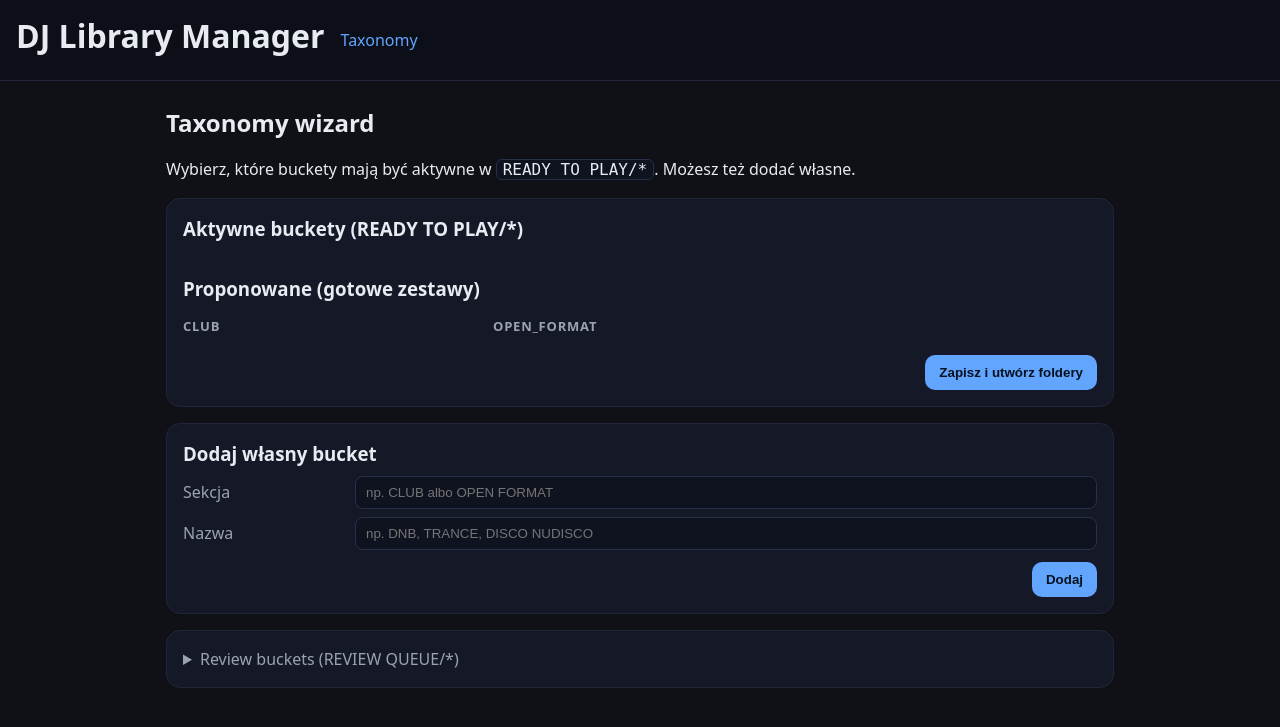
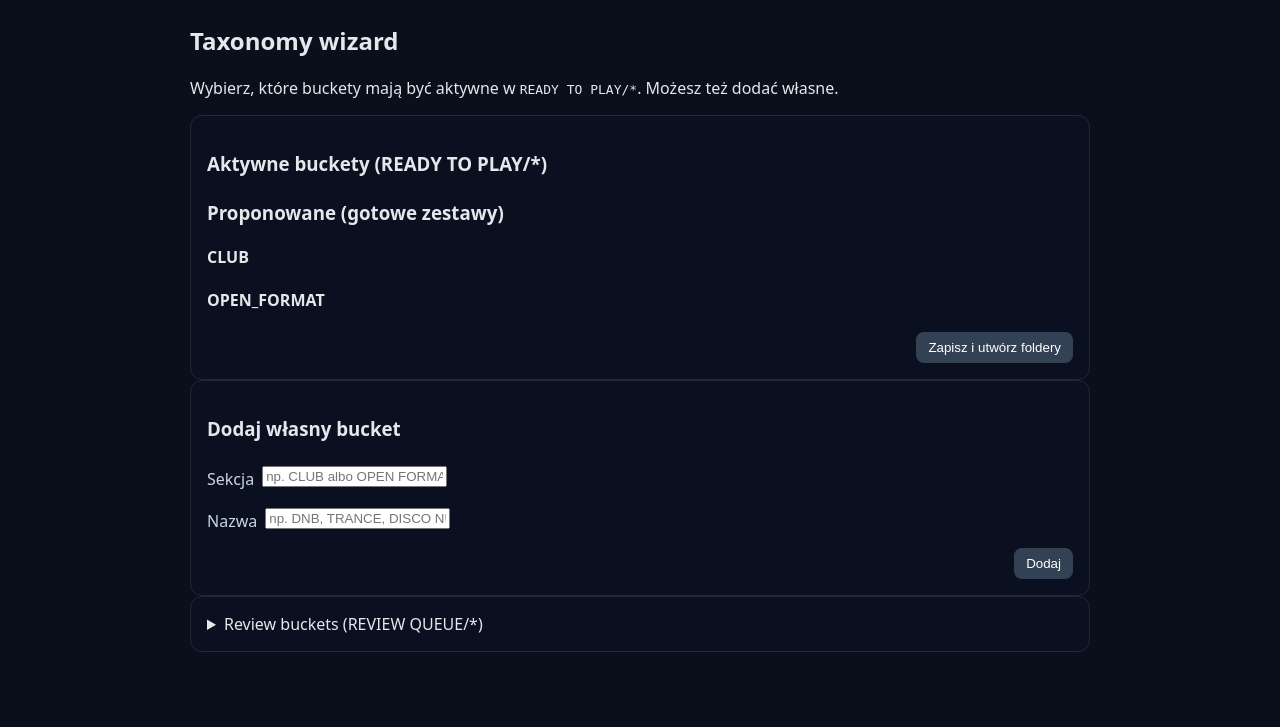
Before and after one commit to Sztuka/dj-library-manager, a FastAPI app: template webui/templates/taxonomy.html in a window 1280 px wide. Shown: the top 727 px of the page. Run offline with FastAPI, Linux system fonts and the light colour scheme; the template is opened without the code that fills it, so the values that code supplies are empty; parts of the project's set-up code (start-up, migrations or seed data) failed here and were passed over.

Commit message:
feat(web): 3-step setup wizard + STEP tasks; normalize bucket labels; templates/CSS

```diff
--- a/djlib/cli.py
+++ b/djlib/cli.py
@@ -188,6 +188,11 @@ def cmd_apply(args: argparse.Namespace) -> None:
     elif not changed and not args.dry_run:
         print("Brak pozycji do przeniesienia.")
 
+def scan_command() -> None:
+    """Funkcja wywołująca skanowanie (używana przez webapp i inne moduły)."""
+    args = argparse.Namespace()
+    cmd_scan(args)
+
 def cmd_undo(_: argparse.Namespace) -> None:
     logs = sorted(LOGS_DIR.glob("moves-*.csv"))
     if not logs:
--- a/djlib/ops.py
+++ b/djlib/ops.py
@@ -8,6 +8,10 @@ from djlib.config import READY_TO_PLAY_DIR, LOGS_DIR, CSV_PATH
 from djlib.csvdb import load_records, save_records
 from djlib.taxonomy import _read_taxonomy, _write_taxonomy, ensure_taxonomy_dirs, target_to_path
 from djlib.mover import move_with_rename, utc_now_str
+
+def ensure_taxonomy_folders() -> None:
+    """Utwórz wszystkie foldery z taksonomii."""
+    ensure_taxonomy_dirs()
 
 def rename_ready_bucket(old_rel: str, new_rel: str) -> None:
     """
--- a/webui/static/style.css
+++ b/webui/static/style.css
@@ -1,113 +1,95 @@
-:root {
-  --bg: #0f1116;
-  --card: #151927;
-  --fg: #e8ebf1;
-  --muted: #9aa3b2;
-  --accent: #61a5ff;
+body {
+  background: #0a0f1c;
+  color: #e5e7eb;
+  font-family: ui-sans-serif, system-ui, -apple-system;
 }
-* {
-  box-sizing: border-box;
+main {
+  max-width: 900px;
+  margin: 24px auto;
+  padding: 0 12px;
 }
-body {
-  margin: 0;
-  background: var(--bg);
-  color: var(--fg);
-  font: 16px/1.5 ui-sans-serif, system-ui, Segoe UI, Roboto, Helvetica, Arial;
-}
-a {
-  color: var(--accent);
-  text-decoration: none;
-}
-.topbar {
-  display: flex;
-  gap: 1rem;
-  align-items: center;
-  padding: 12px 16px;
-  background: #0c0f18;
-  border-bottom: 1px solid #20263a;
+h1 {
+  margin: 0 0 10px 0;
 }
 .container {
-  max-width: 980px;
-  margin: 24px auto;
-  padding: 0 16px;
+  display: block;
 }
+
+.flash {
+  background: #0f172a;
+  color: #a7f3d0;
+  padding: 10px 12px;
+  border-radius: 10px;
+  margin: 10px 0;
+  border: 1px solid #1f2937;
+}
+
+.steps {
+  display: flex;
+  gap: 8px;
+  margin: 12px 0 18px;
+  flex-wrap: wrap;
+}
+.step {
+  padding: 6px 12px;
+  border-radius: 999px;
+  background: #111827;
+  color: #9ca3af;
+  border: 1px solid #1f2937;
+}
+.step.active {
+  background: #2563eb;
+  color: white;
+  border-color: #2563eb;
+}
+
 .card {
-  background: var(--card);
-  border: 1px solid #20263a;
-  border-radius: 14px;
+  background: #0b1020;
   padding: 16px;
-  margin: 16px 0;
-}
-h1,
-h2,
-h3,
-h4 {
-  margin: 0 0 8px;
-}
-.grid {
-  display: grid;
-  grid-template-columns: repeat(auto-fill, minmax(220px, 1fr));
-  gap: 8px 16px;
-  margin-top: 8px;
-}
-section > h4 {
-  color: var(--muted);
-  font-size: 13px;
-  text-transform: uppercase;
-  letter-spacing: 0.06em;
-  margin: 6px 0;
-}
-.check {
-  display: flex;
-  align-items: center;
-  gap: 8px;
-  padding: 6px 8px;
-  border-radius: 8px;
-  border: 1px solid #20263a;
+  border-radius: 12px;
+  border: 1px solid #1f2937;
 }
 .row {
   display: flex;
-  gap: 12px;
+  gap: 8px;
   align-items: center;
   margin: 8px 0;
 }
-.row > label {
-  min-width: 160px;
-  color: var(--muted);
+label {
+  display: block;
+  margin-top: 8px;
+  margin-bottom: 4px;
+  color: #cbd5e1;
 }
-input[type="text"],
-input[type="search"],
-input[type="number"],
-input[name="section"],
-input[name="name"] {
+input[type="text"] {
   flex: 1;
-  padding: 8px 10px;
-  background: #0f1320;
-  color: var(--fg);
-  border: 1px solid #27304a;
+  background: #0f172a;
+  color: #e5e7eb;
+  border: 1px solid #334155;
   border-radius: 8px;
+  padding: 8px;
+}
+
+button,
+.secondary {
+  background: #334155;
+  color: white;
+  border: none;
+  padding: 8px 12px;
+  border-radius: 8px;
+  cursor: pointer;
+  text-decoration: none;
+}
+button:hover,
+.secondary:hover {
+  filter: brightness(1.1);
+}
+.secondary {
+  background: #1f2937;
 }
 .actions {
   display: flex;
+  gap: 8px;
   justify-content: flex-end;
   margin-top: 12px;
 }
-button {
-  padding: 10px 14px;
-  border: 0;
-  border-radius: 10px;
-  background: var(--accent);
-  color: #08121f;
-  font-weight: 600;
-  cursor: pointer;
-}
-details > summary {
-  cursor: pointer;
-  color: var(--muted);
-}
-code {
-  background: #0f1320;
-  border: 1px solid #27304a;
-  border-radius: 6px;
-  padding: 0 6px;
-}
--- a/webui/templates/base.html
+++ b/webui/templates/base.html
@@ -2,15 +2,11 @@
 <html lang="pl">
   <head>
     <meta charset="utf-8" />
-    <title>DJ Library – {{ title or "Panel" }}</title>
     <meta name="viewport" content="width=device-width, initial-scale=1" />
-    <link href="/static/style.css" rel="stylesheet" />
+    <title>DJ Library Manager</title>
+    <link rel="stylesheet" href="/static/style.css" />
   </head>
   <body>
-    <header class="topbar">
-      <h1>DJ Library Manager</h1>
-      <nav><a href="/taxonomy">Taxonomy</a></nav>
-    </header>
-    <main class="container">{% block content %}{% endblock %}</main>
+    <main>{% block content %}{% endblock %}</main>
   </body>
 </html>
```
Also changed, not shown: djlib/config.py (+27 -0 lines), djlib/taxonomy.py (+10 -0 lines), djlib/webapp.py (+129 -123 lines), scripts/validate_taxonomy.py (added, +20 -0 lines), webui/templates/wizard.html (added, +125 -0 lines).
